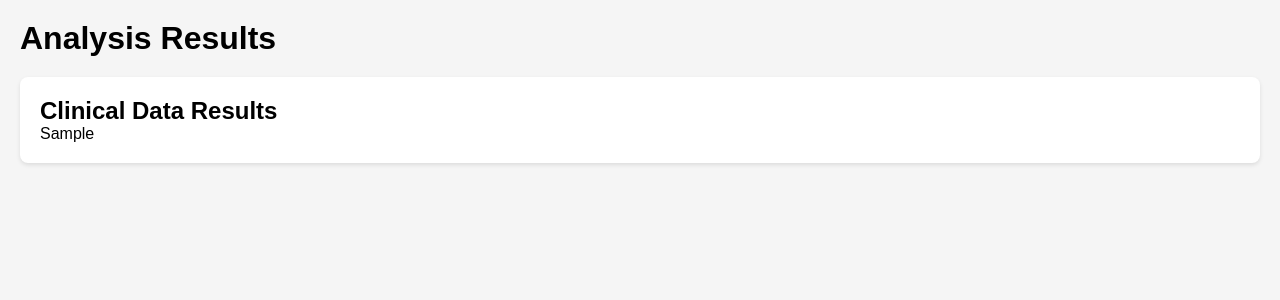
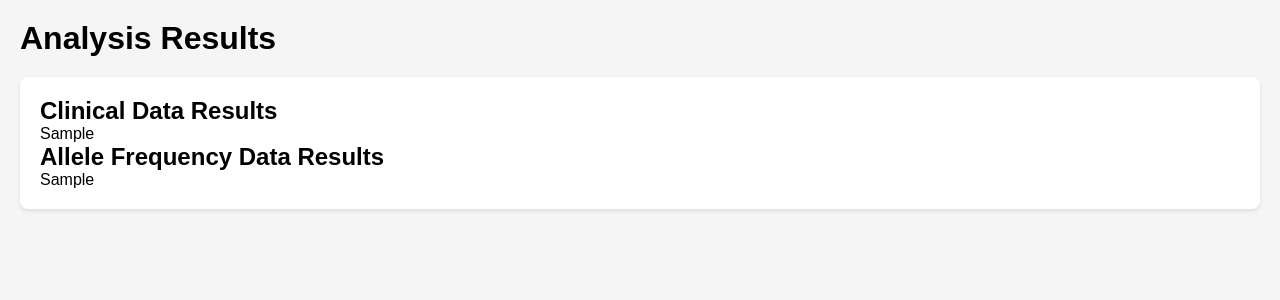
Before and after one commit to iluminato-tr/Group_project_repo, a Flask app: template Flask/templates/results.html in a window 1280 px wide. Shown: the part 81-381 px from the top of the page. Run offline with Flask 3, Linux system fonts and the light colour scheme; the template is opened without the code that fills it: most values are stand-ins (such as "Sample title", 1, 10 or a date in 2020).

Commit message:
Working allele frequency data with pagination

```diff
--- a/Flask/app.py
+++ b/Flask/app.py
@@ -288,7 +288,8 @@ def home():
 
 # Route for the results page
 @app.route('/results')
-def results():
+@app.route('/results/<int:page>')
+def results(page=1):
     # Retrieve filenames from session if they exist; else, use None
     pca_image = session.get('pca_image', None)
     adm_image = session.get('adm_image', None)
@@ -300,7 +301,18 @@ def results():
     clinical_df = pd.read_csv(clinical_data_path)
     clinical_html = clinical_df.head(10).to_html(classes='table table-striped', index=False)  # Convert to HTML, limit rows to minimize load time
 
-    return render_template('results.html', pca_image=pca_image, adm_image=adm_image, fst_image=fst_image, fst_matrix_exists=fst_matrix_exists, clinical_table=clinical_html)
+    # Pagination for Allele Frequency Data
+    rows_per_page = 10
+    skip = (page - 1) * rows_per_page
+    allele_data_path = 'S:/Documents/UNIVERSITY/POSTGRADUATE/SLACKWARE/Flask/static/txt_files/allel_frequency_data.txt'
+    allele_df = pd.read_csv(allele_data_path, skiprows=range(1, skip + 1), nrows=rows_per_page)
+    allele_html = allele_df.to_html(classes='table table-striped', index=False)
+
+    # Check if there's a next page
+    next_page_df = pd.read_csv(allele_data_path, skiprows=range(1, skip + rows_per_page + 1), nrows=1)
+    more_rows = not next_page_df.empty
+
+    return render_template('results.html', pca_image=pca_image, adm_image=adm_image, fst_image=fst_image, fst_matrix_exists=fst_matrix_exists, clinical_table=clinical_html, allele_table=allele_html, page=page, more_rows=more_rows )
 
 
 if __name__ == '__main__':
--- a/Flask/templates/results.html
+++ b/Flask/templates/results.html
@@ -41,5 +41,22 @@
                 {{ clinical_table|safe }}
             </div>
         {% endif %}
+
+        <!-- Allele Frequency Data Results with Pagination -->
+        <div id="allele-frequency-data-results">
+            <h2>Allele Frequency Data Results</h2>
+            {{ allele_table|safe }}
+            <nav aria-label="Page navigation example">
+                <ul class="pagination">
+                    {% if page > 1 %}
+                        <li class="page-item"><a class="page-link" href="{{ url_for('results', page=page-1) }}">Previous</a></li>
+                    {% endif %}
+                    {% if more_rows %}
+                        <li class="page-item"><a class="page-link" href="{{ url_for('results', page=page+1) }}">Next</a></li>
+                    {% endif %}
+                </ul>
+            </nav>
+        </div>
+
     </div>
 {% endblock %}
```
